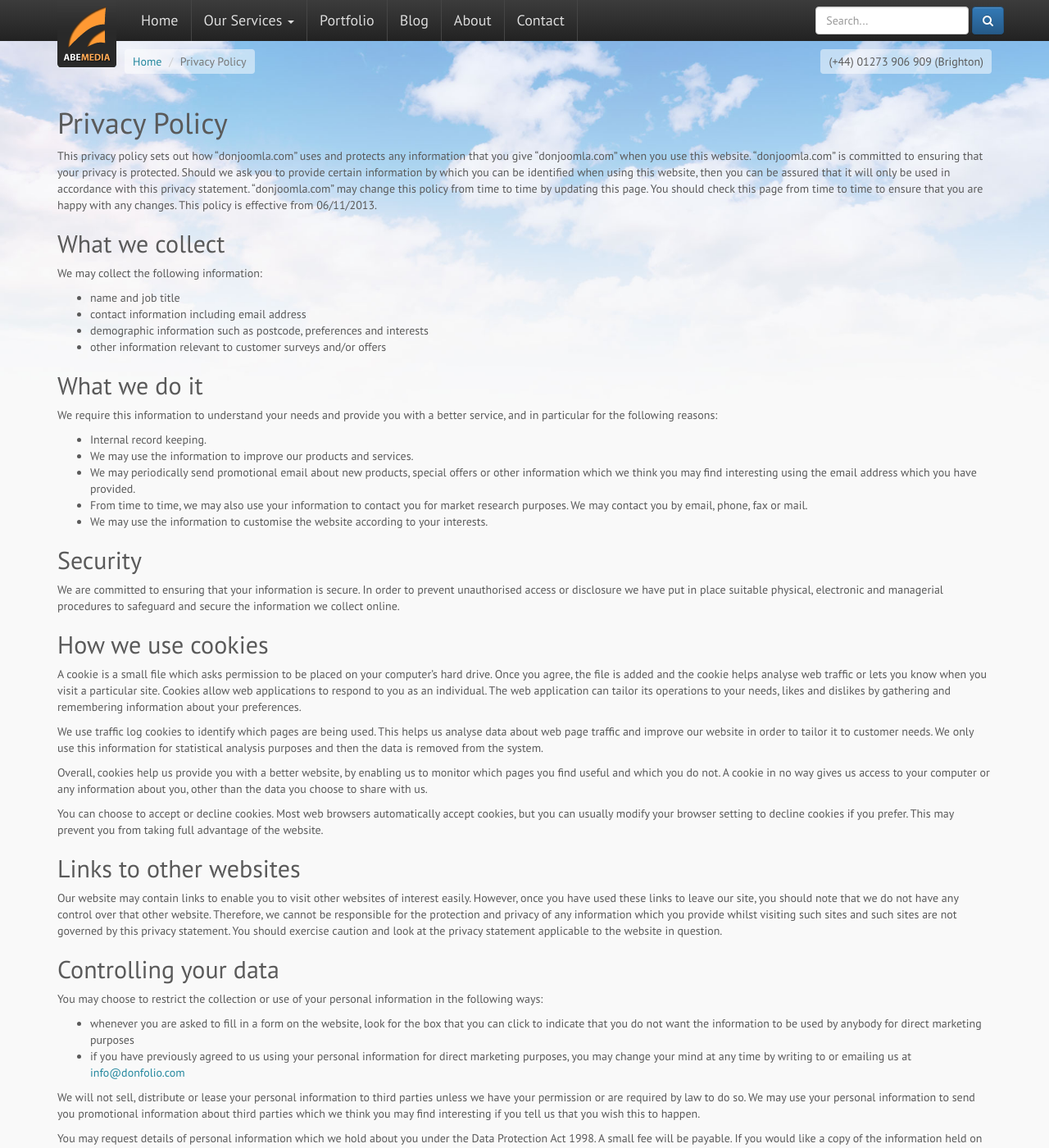
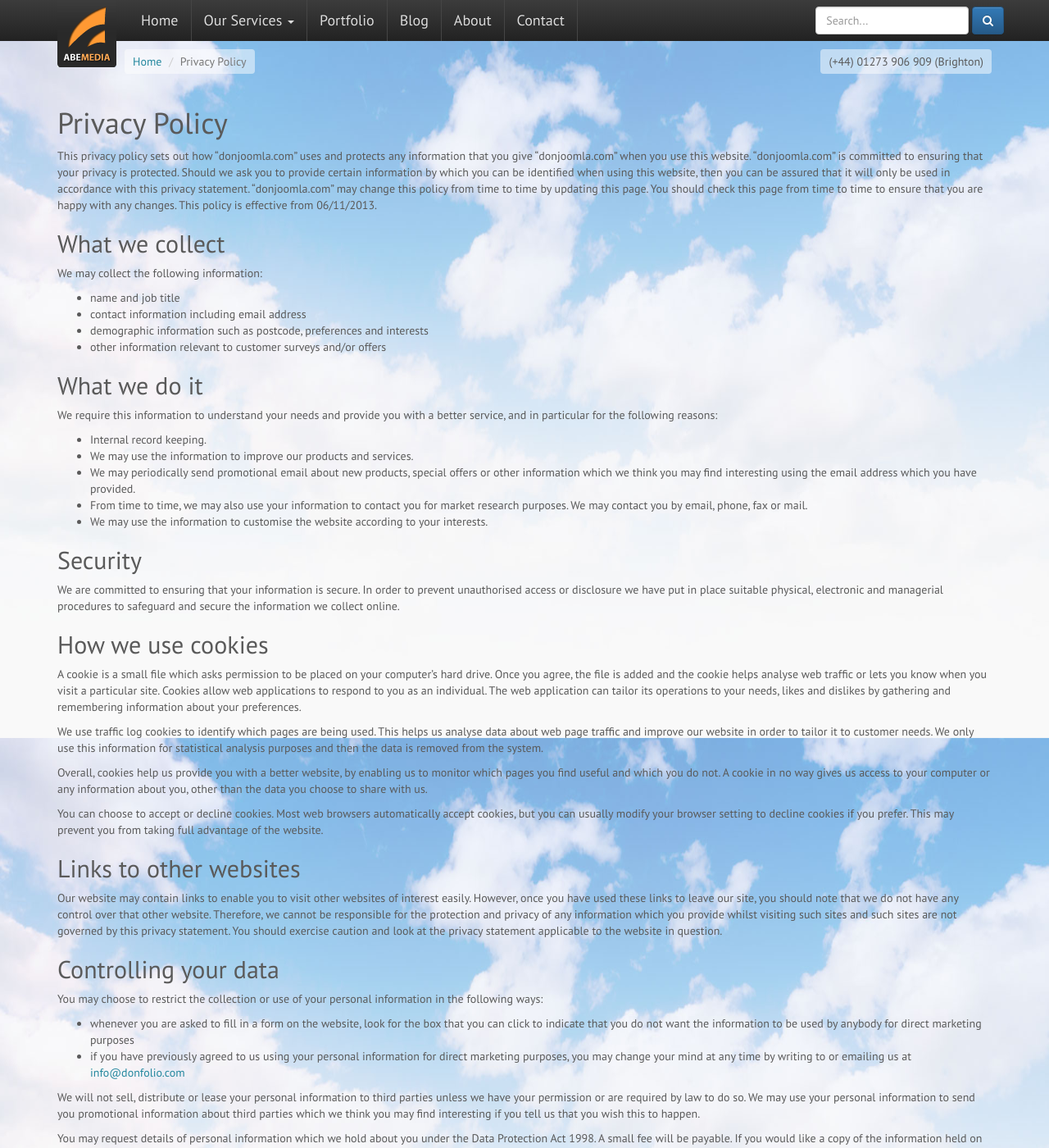
Before and after one commit to abemedia/abemedia.github.io, a Jekyll site: the page built from privacy.md, in a window 1280 px wide and 1400 px high. Shown: the whole window at 82% size. Built offline with Jekyll 4.4.1, drawn with Linux system fonts in a browser that asks for light colours; nearby versions of some CDN libraries.

Commit message:
Update style.css

```diff
--- a/css/style.css
+++ b/css/style.css
@@ -5,7 +5,7 @@ html {
 body {
 	color: #5a5a5a;
 	background: url(../images/bg.jpg) no-repeat fixed center top #f9f9f9;
-	background-size: contain;
+	background-size: 100% auto;
 	margin:50px 0 171px;
 	font-family: "PT Sans","Helvetica Neue",Helvetica,Arial,sans-serif;
 	min-height: 100%;
@@ -137,6 +137,7 @@ div + .box {
 }
 .post .post_meta {
         background:#f3f3f3;
+        background: rgba(243, 243, 243, 0.5);
         padding:10px;
         margin:15px -15px -15px;
 }
```
